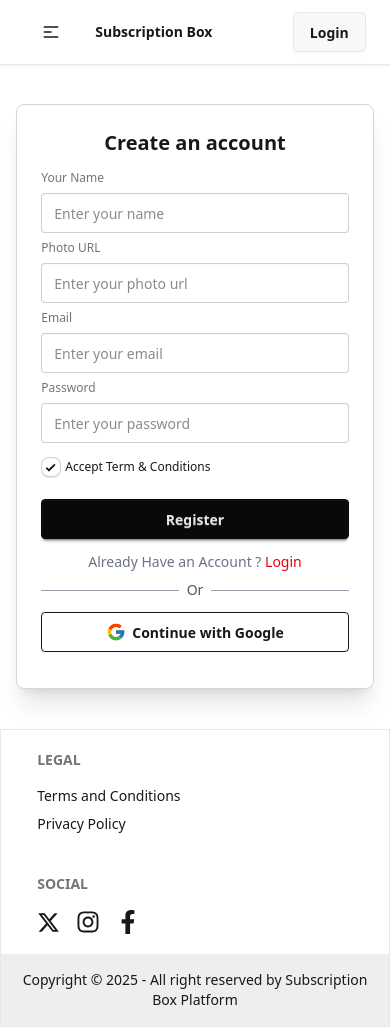
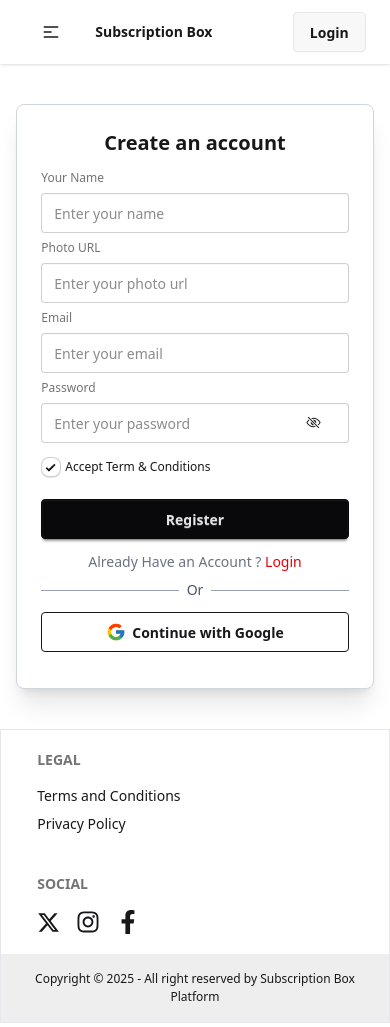
Before and after one commit to abuhurayrasyam/subscription-box-platform-client, a React (Vite) app: page /auth/register in a window 390 px wide. Built offline with nearby package versions, Linux system fonts and the light colour scheme; no server answers.

Commit message:
ShowPassword Functionality Added on Register and Logi., Some Css Property Updated on SubscriptionServices, SubscriptionServicesCard, MyProfile and Footer

```diff
--- a/src/components/Footer.jsx
+++ b/src/components/Footer.jsx
@@ -28,7 +28,7 @@ const Footer = () => {
             </nav>
         </div>
         <div className="bg-base-300 py-4">
-            <p className="text-center w-11/12 mx-auto text-sm">Copyright © {new Date().getFullYear()} - All right reserved by Subscription Box Platform</p>
+            <p className="text-center w-11/12 mx-auto md:text-sm text-[12px]">Copyright © {new Date().getFullYear()} - All right reserved by Subscription Box Platform</p>
         </div>
     </footer>
   );
--- a/src/components/SubscriptionServices.jsx
+++ b/src/components/SubscriptionServices.jsx
@@ -5,7 +5,7 @@ const SubscriptionServices = ({subscriptionsData}) => {
     return (
         <div className='my-10'>
             <h1 className='font-bold lg:text-5xl md:text-3xl text-2xl text-center mb-10'>Get a Subscription</h1>
-            <div className='grid lg:grid-cols-3 md:grid-cols-2 grid-cols-1 gap-5 justify-items-center'>
+            <div className='grid lg:grid-cols-3 md:grid-cols-2 grid-cols-1 gap-5 justify-items-center w-11/12 mx-auto'>
                 {
                     subscriptionsData.map(subscriptionData => <SubscriptionServicesCard key={subscriptionData.id} subscriptionData={subscriptionData}></SubscriptionServicesCard>)
                 }
--- a/src/components/SubscriptionServicesCard.jsx
+++ b/src/components/SubscriptionServicesCard.jsx
@@ -5,7 +5,7 @@ const SubscriptionServicesCard = ({ subscriptionData }) => {
   const { id, thumbnail, name, techCategory, price, frequency } = subscriptionData;
 
   return (
-    <div className="bg-white rounded-2xl shadow-lg border border-gray-200 w-90 transition-transform hover:scale-[1.02] duration-200">
+    <div className="w-11/12 mx-auto bg-white rounded-2xl shadow-lg border border-gray-200 transition-transform hover:scale-[1.02] duration-200">
       <img src={thumbnail}  alt={name} className="w-full h-48 object-cover rounded-t-2xl"
       />
       <div className="p-5">
--- a/src/pages/Login.jsx
+++ b/src/pages/Login.jsx
@@ -1,12 +1,15 @@
-import React, { useContext } from 'react';
+import React, { useContext, useState } from 'react';
 import { FcGoogle } from 'react-icons/fc';
 import { Link, useLocation, useNavigate } from 'react-router';
 import { AuthContext } from '../provider/AuthProvider';
 import { toast, ToastContainer } from 'react-toastify';
+import { IoEyeOffOutline, IoEyeOutline } from 'react-icons/io5';
 
 const Login = () => {
 
     const {loginUser} = useContext(AuthContext);
+
+    const [showPassword, setShowPassword] = useState(false);
 
     const location = useLocation();
     const navigate = useNavigate();
@@ -43,7 +46,14 @@ const Login = () => {
                     <label className="label">Email</label>
                     <input type="email" className="input" name="email" placeholder="Enter your email" required />
                     <label className="label">Password</label>
-                    <input type="password" className="input" name="password" placeholder="Enter your password" required />
+                    <div className='relative'>
+                        <input type={showPassword ? "text" : "password"} className="input" name="password" placeholder="Enter your password" required />
+                        <button onClick={() => {setShowPassword(!showPassword)}} className='absolute top-3 right-7 cursor-pointer'>
+                            {
+                                showPassword ? <IoEyeOutline size={15} /> : <IoEyeOffOutline size={15} />
+                            }
+                        </button>
+                    </div>
                     <div>
                         <a className="link link-hover">Forgot password?</a>
                     </div>
--- a/src/pages/MyProfile.jsx
+++ b/src/pages/MyProfile.jsx
@@ -29,7 +29,8 @@ const MyProfile = () => {
             <header>
                 <Navbar></Navbar>
             </header>
-            <main className="w-11/12 mx-auto my-10 p-8 border border-gray-300 rounded shadow-xl">
+            <main className="w-11/12 mx-auto">
+                <div className="w-11/12 mx-auto my-10 p-8 border border-gray-300 rounded shadow-sm">
                     <h1 className="text-2xl font-semibold mb-4 text-center">My Profile</h1>
                     <div className="text-center mb-6 flex flex-col gap-2">
                     <img className="mx-auto rounded-full w-32 h-32 object-cover" src={user?.photoURL} alt=""/>
@@ -46,6 +47,7 @@ const MyProfile = () => {
                     </div>
                     <button type="submit" className="btn bg-gray-200 border border-gray-300 w-full">Save Changes</button>
                     </form>
+                </div>
             </main>
             <footer>
                 <Footer></Footer>
--- a/src/pages/Register.jsx
+++ b/src/pages/Register.jsx
@@ -1,12 +1,15 @@
-import React, { useContext } from 'react';
+import React, { useContext, useState } from 'react';
 import { FcGoogle } from 'react-icons/fc';
 import { Link, useNavigate } from 'react-router';
 import { AuthContext } from '../provider/AuthProvider';
 import { toast, ToastContainer } from 'react-toastify';
+import { IoEyeOffOutline, IoEyeOutline } from 'react-icons/io5';
 
 const Register = () => {
 
     const {createUser, updateUser} = useContext(AuthContext);
+
+    const [showPassword, setShowPassword] = useState(false);
 
     const navigate = useNavigate();
 
@@ -79,7 +82,14 @@ const Register = () => {
                     <label className="label">Email</label>
                     <input type="email" className="input" name='email' placeholder="Enter your email" required />
                     <label className="label">Password</label>
-                    <input type="password" className="input" name='password' placeholder="Enter your password" required />
+                    <div className='relative'>
+                        <input type={showPassword ? "text" : "password"} className="input" name='password' placeholder="Enter your password" required />
+                        <button onClick={() => {setShowPassword(!showPassword)}} className='absolute top-3 right-7 cursor-pointer'>
+                            {
+                                showPassword ? <IoEyeOutline size={15} /> : <IoEyeOffOutline size={15} />
+                            }
+                        </button>
+                    </div>
                     <div className='flex items-center gap-1 mt-2'>
                         <input type="checkbox" defaultChecked className="checkbox h-5 w-5" />
                         <a className="link link-hover">Accept Term & Conditions</a>
```
Lines whose indentation alone changed are shown as unchanged.
